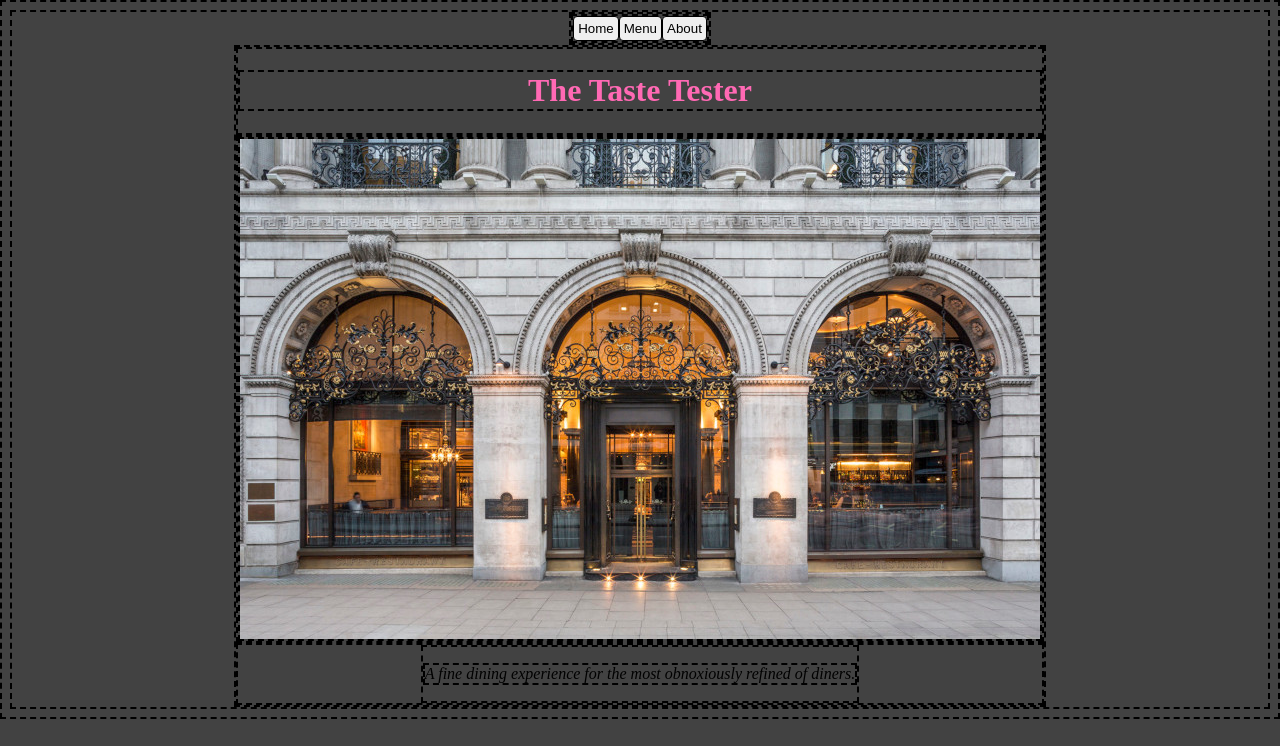
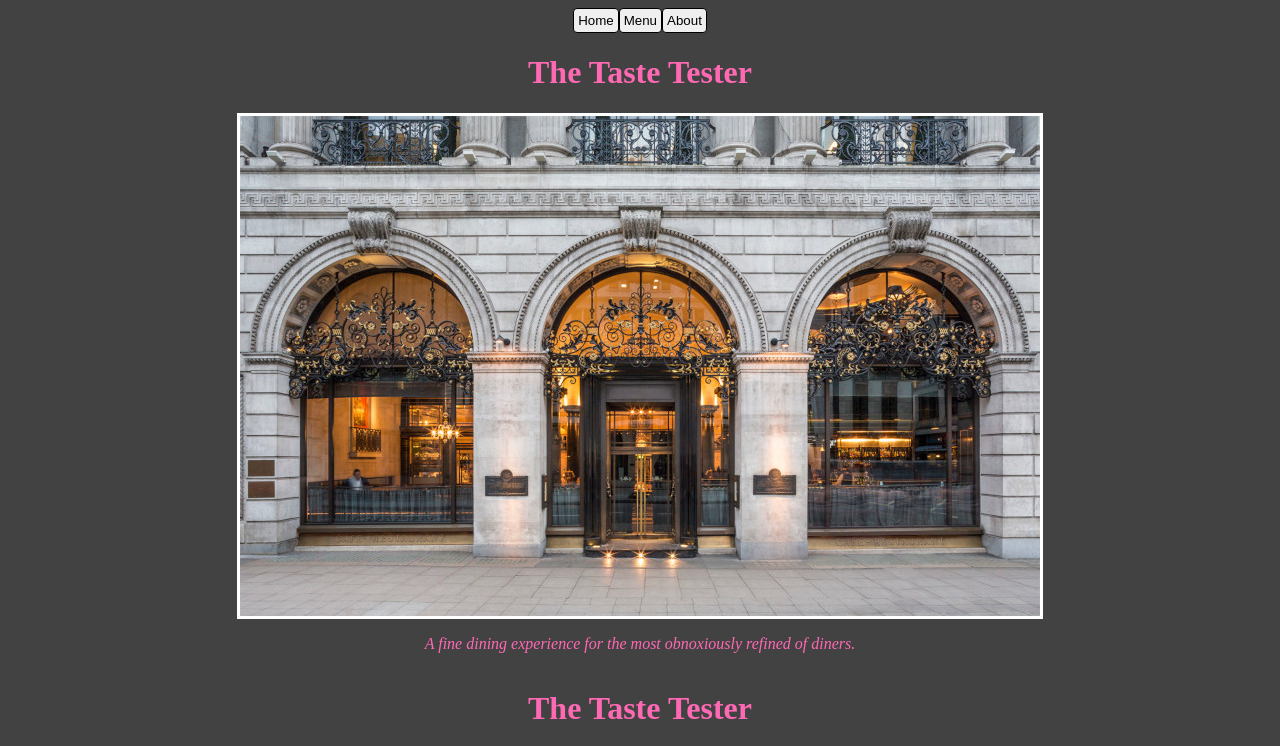
Before and after one commit to p-stevenson/TOP-restaurant, a website built with webpack: page src/index.html in a window 1280 px wide. Both pictures are taken after a click on the button "Home". Shown: the top 746 px of the page. Built offline with nearby package versions, Linux system fonts and the light colour scheme.

Commit message:
Add home.js module
Dynamically displays the homepage on page load.

```diff
--- a/src/home.js
+++ b/src/home.js
@@ -1,6 +1,6 @@
 import frontEntrance from './images/tfrFront.jpg'
 
-const eleCreate = function (type, attributes = {}, parentElement) {
+export const eleCreate = function (type, attributes = {}, parentElement) {
 	const element = document.createElement(type);
 	for (const attribute in attributes) {
 		if (attribute === 'textContent') {
@@ -17,7 +17,7 @@ const eleCreate = function (type, attributes = {}, parentElement) {
 	return element;
 }
 
-export function displayContent() {
+export function displayHome() {
 	const mainContainer = document.getElementById('divcontent');
 
 	const headingContainer = eleCreate('div', {id: 'headingContainer'}, mainContainer)
--- a/src/index.js
+++ b/src/index.js
@@ -1,6 +1,7 @@
 import './style.css';
 import {createTabs} from "./createTabs";
-import {displayContent} from "./home.js";
+import {displayHome} from "./home";
+import {displayMenu} from "./menu";
 
 if (process.env.NODE_ENV !== 'production') {
 	console.log('DEV MODE');
@@ -10,8 +11,13 @@ if (process.env.NODE_ENV !== 'production') {
 
 document.addEventListener('DOMContentLoaded', () => {
 	const handleTabClick = (event) => {
-		console.log(`${event.target.textContent}  clicked!`);
+		if (event.target.textContent === 'Home') {
+			displayHome();
+		} else if (event.target.textContent === 'Menu') {
+			displayMenu();
+		}
 	};
 	createTabs(undefined, undefined, handleTabClick);
-	displayContent();
 });
+
+displayHome();
--- a/src/style.css
+++ b/src/style.css
@@ -1,7 +1,3 @@
-* {
-	border: 2px dashed black;
-}
-
 body {
 	background: rgb(66 66 66);
 	display: flex;
@@ -22,6 +18,7 @@ H1 {
 }
 
 #tagline {
+	color: hotpink;
 	font-family: "Roboto Mono";
 }
 
@@ -33,4 +30,5 @@ button {
 
 img {
 	display: flex;
+	border: 3px solid white;
 }
```
